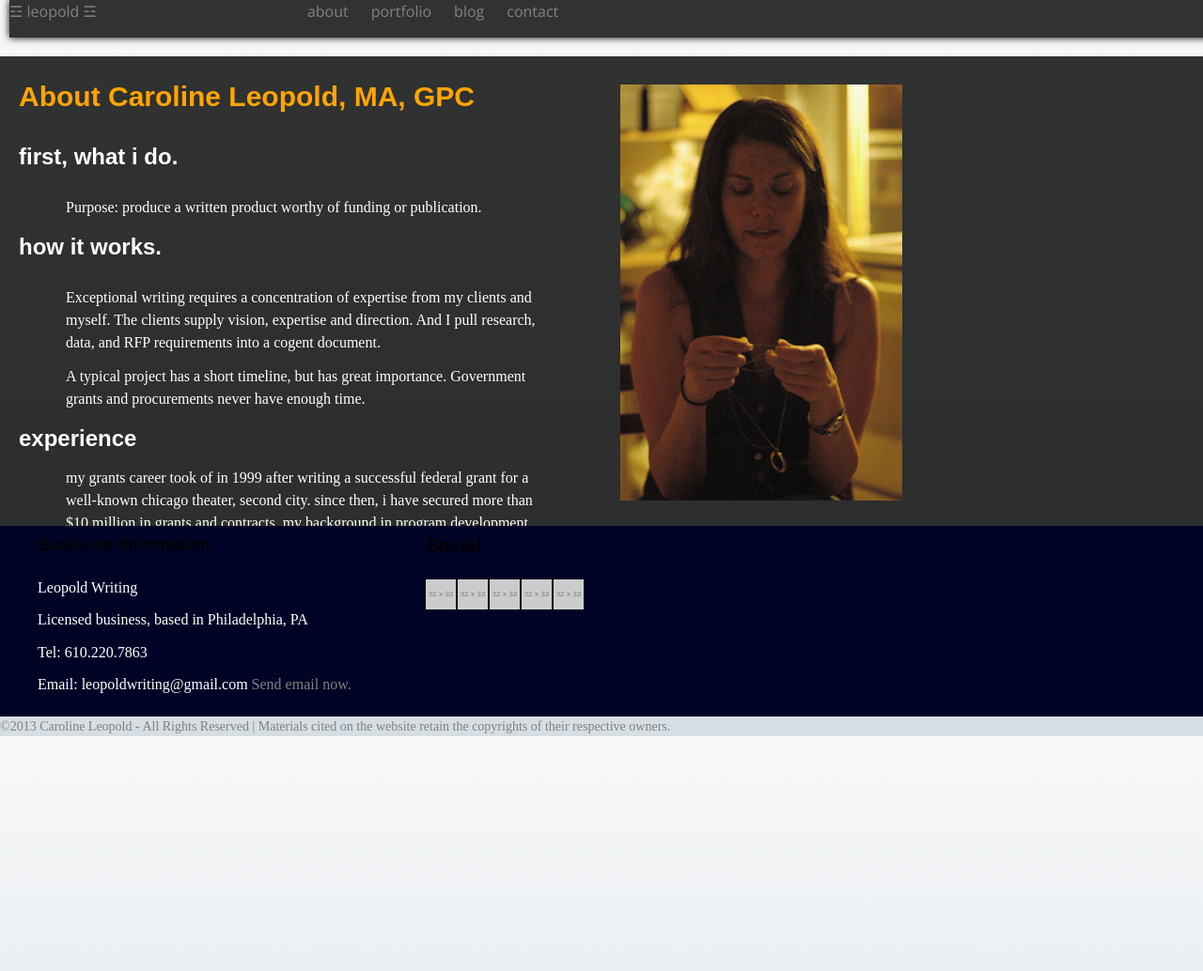
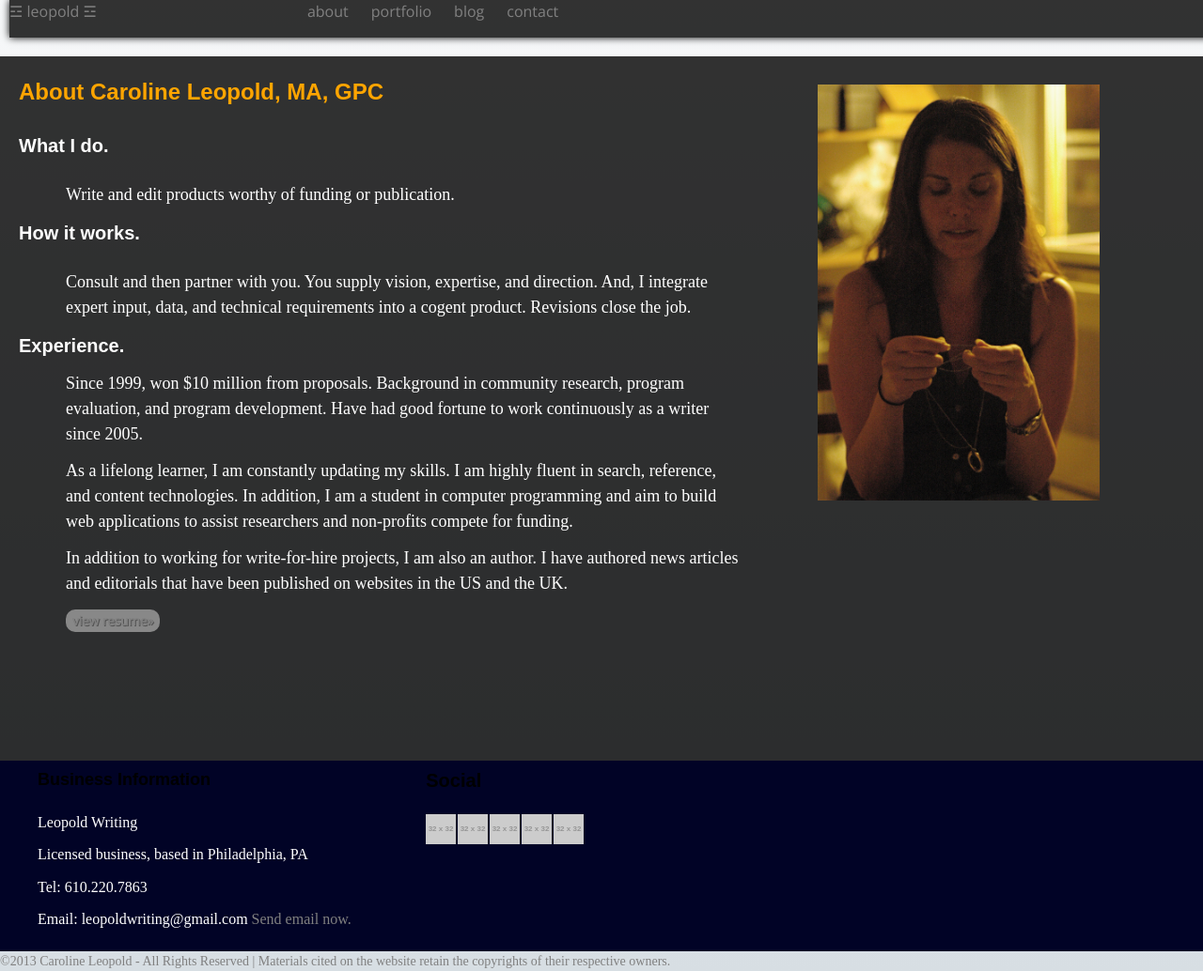
Before and after one commit to cml815/homepage, a Jekyll site: the page built from about.html, in a window 1280 px wide and 1034 px high. Shown: the whole window at 94% size. Built offline with Jekyll 4.4.1, drawn with Linux system fonts in a browser that asks for light colours.

Commit message:
about page done (sorta); linked resume to page

```diff
--- a/about.html
+++ b/about.html
@@ -3,24 +3,23 @@ layout: default
 title: about
 ---
 
-	<section id="about" class="jumbo box border">
-			<div class="top col-6">
+	<section id="about" class="page box border">
+			<div class="top col-8">
 				<h1>About Caroline Leopold, MA, GPC</h1>
-				<h2>First, what I do.</h2>
-				<p><span>Purpose:</span> produce a written product worthy of funding or publication.</p>
+				<h2>What I do.</h2>
+				<p>Write and edit products worthy of funding or publication.</p>
 				<h2>How it works.</h2>
-				<p>Exceptional writing requires a concentration of expertise from my clients and myself. The clients supply vision, expertise and direction. And I pull research, data, and RFP requirements into a cogent document.</p>
-				<p>A typical project has a short timeline, but has great importance. Government grants and procurements never have enough time.</p>
-				<h2>Experience</p>
-					<p>My grants career took of in 1999 after writing a successful federal grant for a well-known Chicago theater, Second City. Since then, I have secured more than $10 million in grants and contracts. My background in program development, data analysis, and program evaluation was what made me successful. I designed programs and wrote grants. Also, I was able to analyze data and find stories of excellence or of promise.</p>
+				<p>Consult and then partner with you. You supply vision, expertise, and direction. And, I integrate expert input, data, and technical requirements into a cogent product. Revisions close the job.</p>
+				<h2>Experience.</p>
+					<p>Since 1999, won $10 million from proposals. Background in community research, program evaluation, and program development. Have had good fortune to work continuously as a writer since 2005.</p>
 
-					<p>As a lifelong learner, I am constantly updating my skills. I am highly fluent in search, reference, and content technologies. While much writing is submitted via PDF, the research requires reference and content management. In addition, I am a student in computer programming and aim to build web applications to assist researchers and non-profits compete for funding.</p>
+					<p>As a lifelong learner, I am constantly updating my skills. I am highly fluent in search, reference, and content technologies. In addition, I am a student in computer programming and aim to build web applications to assist researchers and non-profits compete for funding.</p>
 
-					<p>In addition to writing and editing proposals, manuscripts, white papers, and print and web content, I am also a writer. I have authored news articles and editorials that have been published on websites in the US and the UK.</p>
+					<p>In addition to working for write-for-hire projects, I am also an author. I have authored news articles and editorials that have been published on websites in the US and the UK.</p>
 
-				<p><a href="" class="button small">About&raquo;</a></p>
+				<p><a href="./cleopold_resume_01_03_2013.pdf" class="button small">view resume&raquo;</a></p>
 			</div>
-			<div class="bio box col-6">
+			<div class="bio box col-3">
 			<img src="img/profile.jpg" width="300" height="300" alt="">
 			</div>
 		</section>
--- a/css/style.css
+++ b/css/style.css
@@ -84,10 +84,13 @@ article .portfolio-entry {
 
 }
 
+h2.title { padding-left: 250px;}
+
 .portfolio-entry img {
 
- height: 100px;
- width: 100px;
+ height: 200px;
+ width: 200px;
+ margin: 0 auto;
 }
 
 article .content {
@@ -437,9 +440,6 @@ p.imgText {
   font-size: 20px;
 }
 
-
-/* About panel */
-
 .jumbo {
 
   background-color: rgba(1, 1, 1, 0.8);
@@ -448,10 +448,20 @@ p.imgText {
   }
 
 
+
+/* About page */
+
+.page {
+
+  background-color: rgba(1, 1, 1, 0.8);
+  height: 750px;
+  text-align: inline-block;
+  }
+
 .top h1 {
 
 color: orange;
-font-size: 30px;
+font-size: 24px;
 line-height: 1.5em;
 margin-bottom: 24px;
 }
@@ -459,8 +469,7 @@ margin-bottom: 24px;
 .top h2 {
 
 color: white;
-text-transform: lowercase;
-font-size: 24px;
+font-size: 20px;
 line-height: 1.5em;
 margin-bottom: 24px;
 }
@@ -469,8 +478,9 @@ margin-bottom: 24px;
 
   padding: 0 50px;
   color: white;
-  font-size: 16px;
+  font-size: 18px;
   line-height: 1.5em;
+  text-transform: normal;
 }
 
 /* Profile Image  */
```
